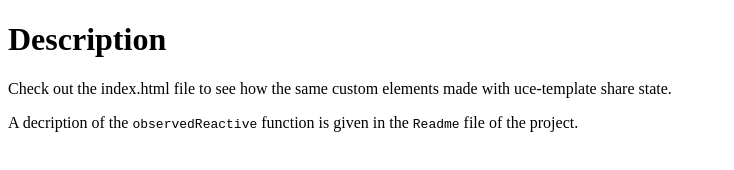
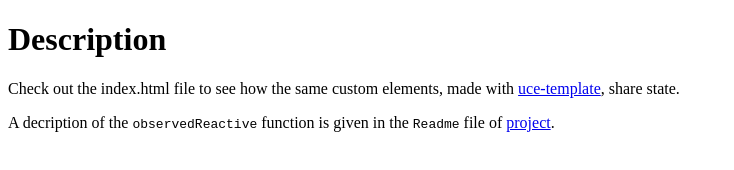
Before and after one commit to ankar71/observed-state, a plain HTML site: page index.html in a window 1280 px wide. Shown: the whole page, without its empty margins (0-734 px from the left). Drawn offline with Linux system fonts and the light colour scheme.

Commit message:
Update documentation

```diff
--- a/index.html
+++ b/index.html
@@ -9,8 +9,8 @@
 </head>
 <body>
     <h1>Description</h1>
-    <p>Check out the index.html file to see how the same custom elements made with uce-template share state.</p>
-    <p>A decription of the <code>observedReactive</code> function is given in the <code>Readme</code> file of the project.</p>
+    <p>Check out the index.html file to see how the same custom elements, made with <a href="https://github.com/WebReflection/uce-template/">uce-template</a>, share state.</p>
+    <p>A decription of the <code>observedReactive</code> function is given in the <code>Readme</code> file of <a href="https://github.com/ankar71/observerd-state">project</a>.</p>
     <my-counter></my-counter> <!-- use default model (which is 'count')-->
     <my-counter-view></my-counter-view>
     <my-counter model="count-2" init=10></my-counter>
```
Also changed, not shown: 1 other file.
